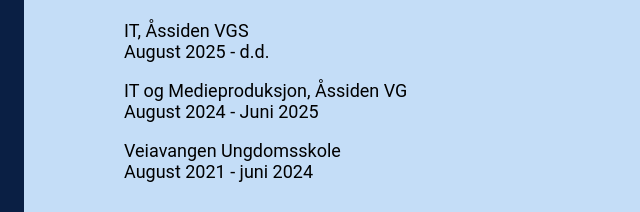
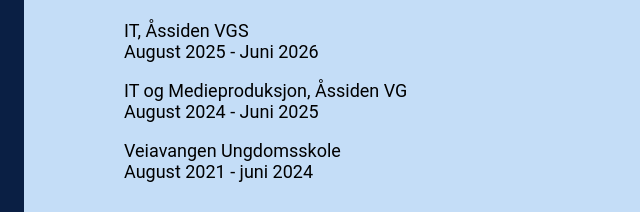
Before and after one commit to MagnusGranby/CV, a plain HTML site: page arb-utd.html in a window 1280 px wide. Shown: the part 322-534 px from the top of the page, 226-866 px from the left. Drawn offline with Linux system fonts and the light colour scheme.

Commit message:
oppdaterte utdanning

```diff
--- a/arb-utd.html
+++ b/arb-utd.html
@@ -31,7 +31,7 @@
         <div class="utd">
             <h2>Utdannelse</h2>
             <p>IT, Åssiden VGS <br>
-            August 2025 - d.d.</p>
+            August 2025 - Juni 2026</p>
 
             <p>IT og Medieproduksjon, Åssiden VG<br>
             August 2024 - Juni 2025</p>
```
Also changed, not shown: 5 other files.
